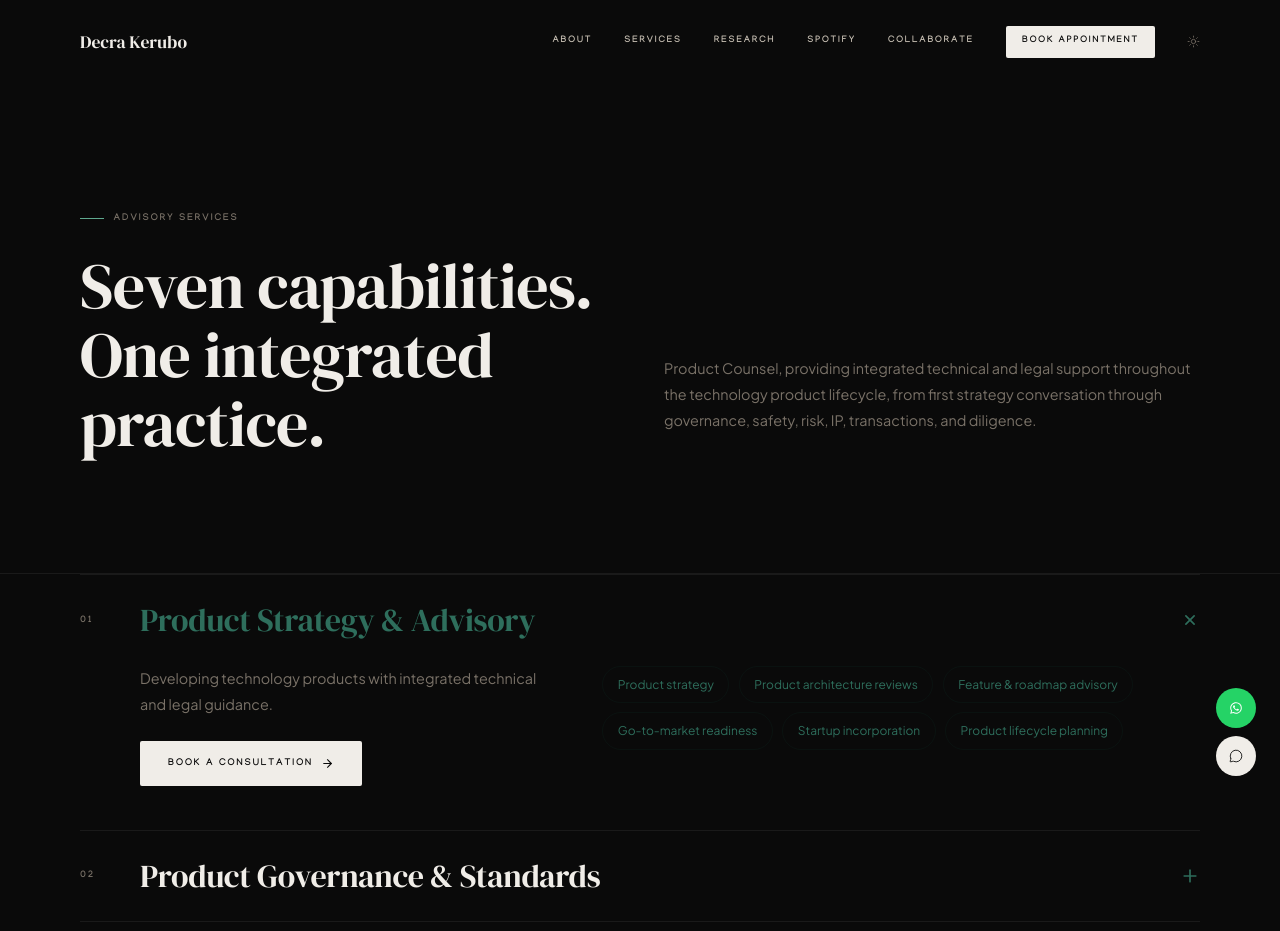
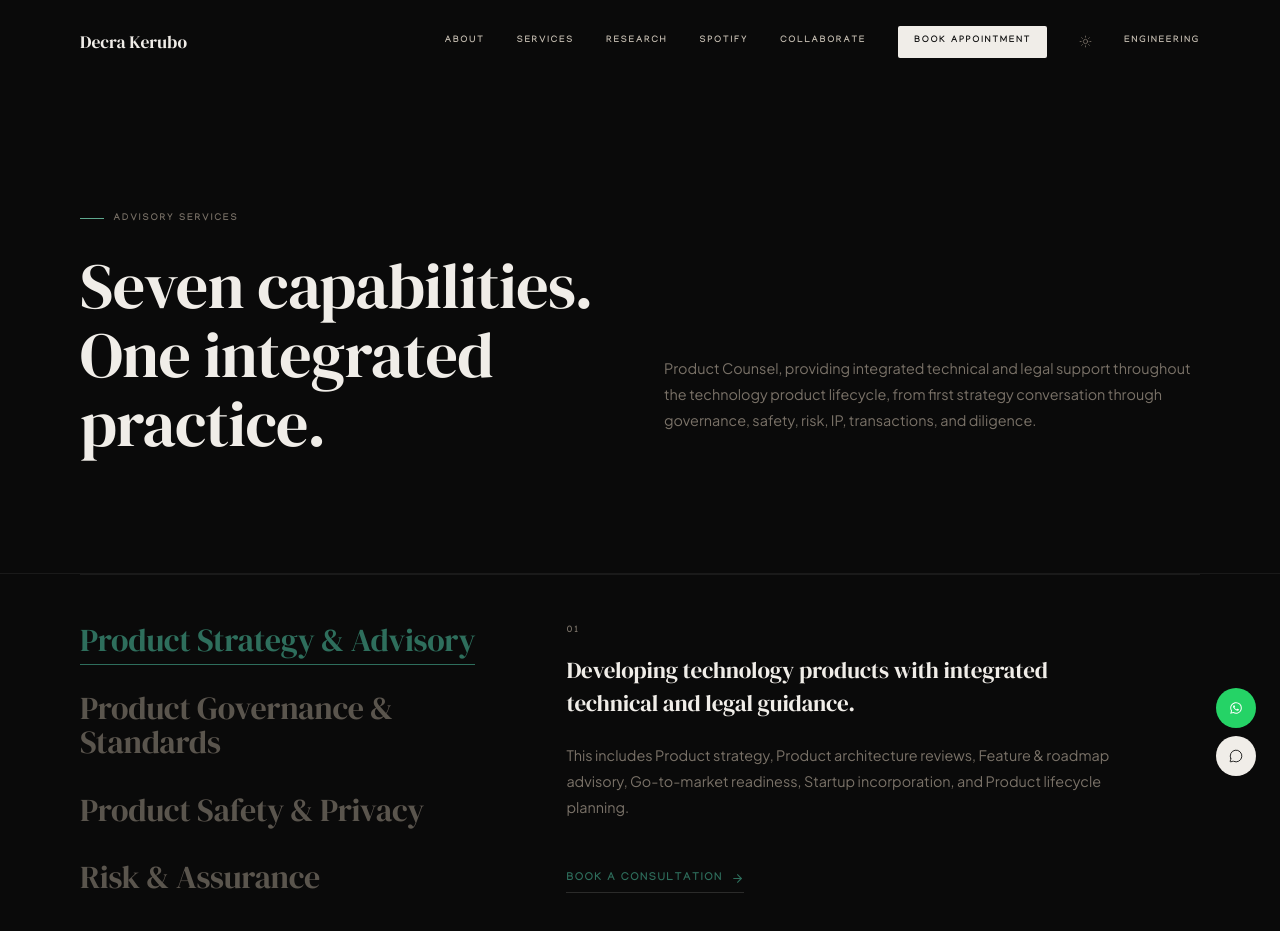
Before and after one commit to decra000/decra-kerubo, a Next.js app: page /services in a window 1280 px wide. Shown: the top 931 px of the page. Built offline with nearby package versions, Linux system fonts and the light colour scheme.

Commit message:
Update services layout and nav order

```diff
--- a/app/services/page.tsx
+++ b/app/services/page.tsx
@@ -1,5 +1,5 @@
 import type { Metadata } from "next";
-import { CapabilityAccordion } from "@/components/services/CapabilityAccordion";
+import { CapabilityTabs } from "@/components/services/CapabilityTabs";
 
 export const metadata: Metadata = {
   title: "Services",
@@ -141,7 +141,7 @@ export default function ServicesPage() {
       {/* ── Capabilities ── */}
       <section className="page-x" style={{ paddingBottom: "var(--space-section)" }}>
         <div className="inner" style={{ borderTop: "1px solid var(--c-border)" }}>
-          <CapabilityAccordion capabilities={capabilities} />
+          <CapabilityTabs capabilities={capabilities} />
         </div>
       </section>
 
--- a/components/layout/Navbar.tsx
+++ b/components/layout/Navbar.tsx
@@ -11,6 +11,8 @@ const links = [
   { href: "/#spotify",    label: "Spotify" },
   { href: "/#collaborate", label: "Collaborate" },
 ];
+
+const engineeringLink = { href: "/engineering", label: "Engineering" };
 
 const lk: React.CSSProperties = {
   fontFamily: "var(--font-manjari)", fontWeight: 700,
@@ -90,6 +92,11 @@ export function Navbar() {
               onMouseLeave={e => (e.currentTarget as HTMLElement).style.color = "var(--c-ink-mid)"}>
               {theme === "dark" ? <Sun size={13} strokeWidth={1.5} /> : <Moon size={13} strokeWidth={1.5} />}
             </button>
+            <Link href={engineeringLink.href} style={lk}
+              onMouseEnter={e => (e.currentTarget as HTMLElement).style.color = "var(--c-ink)"}
+              onMouseLeave={e => (e.currentTarget as HTMLElement).style.color = "var(--c-ink-mid)"}>
+              {engineeringLink.label}
+            </Link>
           </nav>
 
           <div className="nav-mob-btn" style={{ display: "none", alignItems: "center", gap: "1rem" }}>
@@ -111,6 +118,11 @@ export function Navbar() {
                 {l.label}
               </Link>
             ))}
+            <Link href={engineeringLink.href} onClick={() => setMob(false)} style={{ ...lk, fontSize: "0.75rem" }}
+              onMouseEnter={e => (e.currentTarget as HTMLElement).style.color = "var(--c-ink)"}
+              onMouseLeave={e => (e.currentTarget as HTMLElement).style.color = "var(--c-ink-mid)"}>
+              {engineeringLink.label}
+            </Link>
             <Link href="/book" onClick={() => setMob(false)} style={{
               ...lk, fontSize: "0.75rem", color: "var(--c-bg)", background: "var(--c-ink)",
               padding: "0.7rem 1rem", borderRadius: "2px", textAlign: "center",
--- /dev/null
+++ b/components/services/CapabilityTabs.tsx
@@ -0,0 +1,155 @@
+"use client";
+
+import { useState } from "react";
+import Link from "next/link";
+import { ArrowRight } from "lucide-react";
+
+export type Capability = {
+  id: string;
+  number: string;
+  label: string;
+  body: string;
+  items: string[];
+};
+
+export function CapabilityTabs({ capabilities }: { capabilities: Capability[] }) {
+  const [activeId, setActiveId] = useState(capabilities[0]?.id ?? "");
+  const active = capabilities.find((c) => c.id === activeId) ?? capabilities[0];
+
+  return (
+    <div className="cap-tabs-grid">
+      {/* ── Left: label list ── */}
+      <div className="cap-tabs-nav">
+        {capabilities.map((c) => {
+          const isActive = c.id === active.id;
+          return (
+            <button
+              key={c.id}
+              type="button"
+              onClick={() => setActiveId(c.id)}
+              aria-current={isActive}
+              className={`cap-tab-btn ${isActive ? "is-active" : ""}`}
+            >
+              <span
+                className="t-display t-display-md cap-tab-label"
+                style={{
+                  margin: 0,
+                  color: isActive ? "var(--c-forest)" : "var(--c-ink-muted)",
+                  transition: "color 0.25s ease",
+                }}
+              >
+                {c.label}
+              </span>
+              <span className={`cap-tab-underline ${isActive ? "is-active" : ""}`} />
+            </button>
+          );
+        })}
+      </div>
+
+      {/* ── Right: active capability detail ── */}
+      <div key={active.id} className="cap-tab-panel">
+        <span className="t-label" style={{ marginBottom: "1rem", display: "block" }}>
+          {active.number}
+        </span>
+
+        {/* Lede — the headline statement, set larger like a pull-quote */}
+        <p
+          className="t-display"
+          style={{
+            fontSize: "clamp(1.15rem, 1.8vw, 1.5rem)",
+            fontWeight: 400,
+            lineHeight: 1.4,
+            color: "var(--c-ink)",
+            marginBottom: "1.5rem",
+            maxWidth: "36rem",
+          }}
+        >
+          {active.body}
+        </p>
+
+        {/* Supporting paragraph — the scope of the capability, in prose */}
+        <p className="t-body" style={{ marginBottom: "2.5rem", maxWidth: "36rem" }}>
+          This includes {active.items.slice(0, -1).join(", ")}
+          {active.items.length > 1 ? ", and " : ""}
+          {active.items[active.items.length - 1]}.
+        </p>
+
+        <Link href="/book" className="cap-tab-link">
+          Book a Consultation <ArrowRight size={13} />
+        </Link>
+      </div>
+
+      <style>{`
+        .cap-tabs-grid{
+          display:grid;
+          grid-template-columns: 2fr 3fr;
+          gap: 4rem;
+          padding: 3rem 0;
+        }
+        .cap-tabs-nav{
+          display:flex;
+          flex-direction:column;
+          gap: 1.6rem;
+        }
+        .cap-tab-btn{
+          display:inline-block;
+          text-align:left;
+          background:none;
+          border:none;
+          padding:0;
+          cursor:pointer;
+          width:fit-content;
+          opacity: 0.72;
+          transition: opacity 0.25s ease;
+        }
+        .cap-tab-btn.is-active{
+          opacity: 1;
+        }
+        .cap-tab-btn:hover{
+          opacity: 1;
+        }
+        .cap-tab-underline{
+          display:block;
+          height:1px;
+          width:0;
+          background: var(--c-forest);
+          margin-top: 0.4rem;
+          transition: width 0.4s cubic-bezier(0.4,0,0.2,1);
+        }
+        .cap-tab-underline.is-active{
+          width:100%;
+        }
+        .cap-tab-panel{
+          animation: cap-panel-fade 0.35s ease;
+        }
+        @keyframes cap-panel-fade{
+          from{ opacity:0; transform: translateY(6px); }
+          to{ opacity:1; transform: translateY(0); }
+        }
+        .cap-tab-link{
+          display: inline-flex;
+          align-items: center;
+          gap: 0.5rem;
+          font-family: var(--font-manjari);
+          font-weight: 700;
+          font-size: 0.7rem;
+          letter-spacing: 0.14em;
+          text-transform: uppercase;
+          color: var(--c-forest);
+          text-decoration: none;
+          padding-bottom: 0.3rem;
+          border-bottom: 1px solid var(--c-border-strong);
+          transition: border-color 0.2s ease, gap 0.2s ease;
+        }
+        .cap-tab-link:hover{
+          border-color: var(--c-forest);
+          gap: 0.7rem;
+        }
+        @media(max-width:900px){
+          .cap-tabs-grid{ grid-template-columns: 1fr !important; gap: 2rem !important; }
+          .cap-tabs-nav{ flex-direction: row !important; flex-wrap: wrap; gap: 0.75rem 1.5rem !important; }
+        }
+      `}</style>
+    </div>
+  );
+}
```
